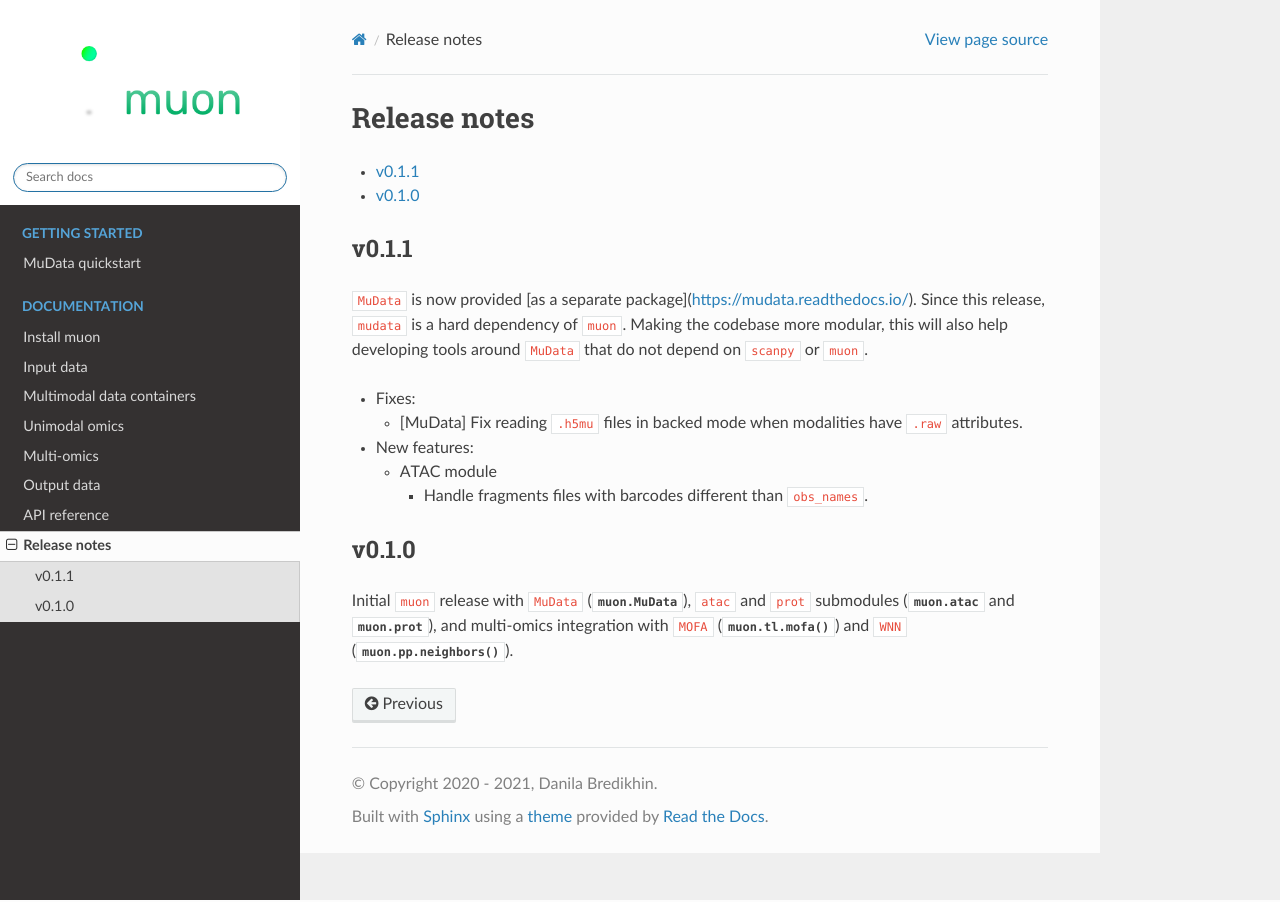
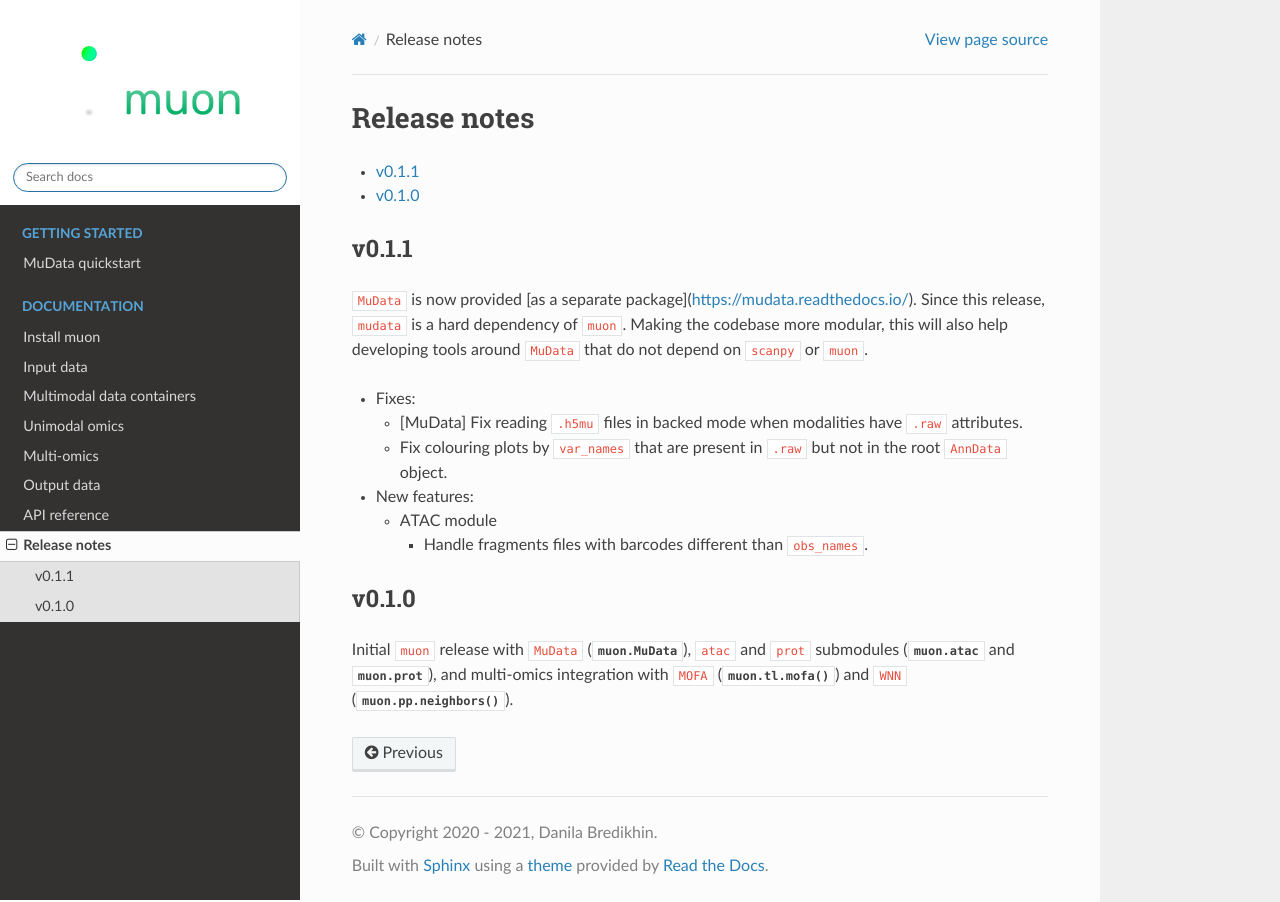
Before and after one commit to viciosO123/muon, a Sphinx documentation site: the page built from docs/source/changelog.rst, in a window 1280 px wide. Built offline with Sphinx 7.4.7 and the Read the Docs theme 2.0.0, drawn with Linux system fonts in a browser that asks for light colours; pages that are not in the unit, such as notebooks, are missing from menus.

Commit message:
Add mu.pl.embedding() fix description to the release notes

```diff
--- a/docs/source/changelog.rst
+++ b/docs/source/changelog.rst
@@ -19,6 +19,8 @@ v0.1.1
 
   * [MuData] Fix reading ``.h5mu`` files in backed mode when modalities have ``.raw`` attributes.
 
+  * Fix colouring plots by ``var_names`` that are present in ``.raw`` but not in the root ``AnnData`` object.
+
 * New features:
 
   * ATAC module
```
